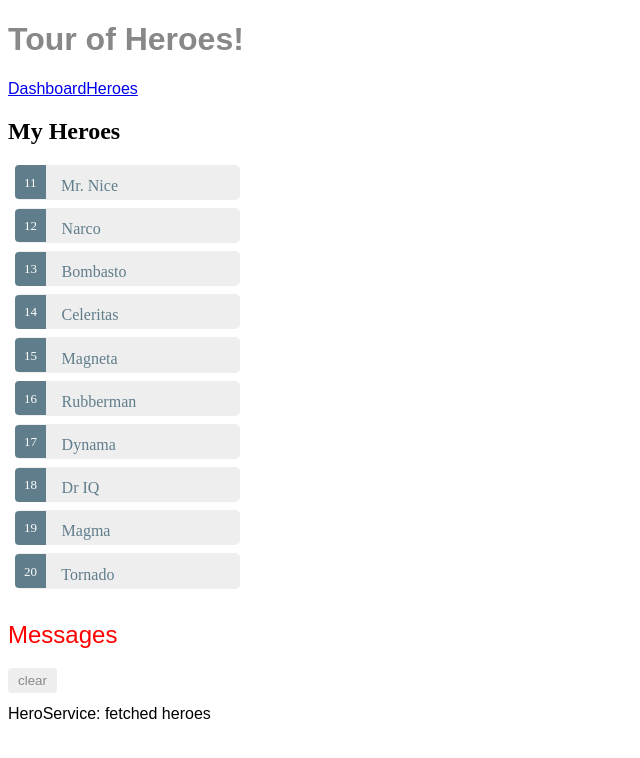
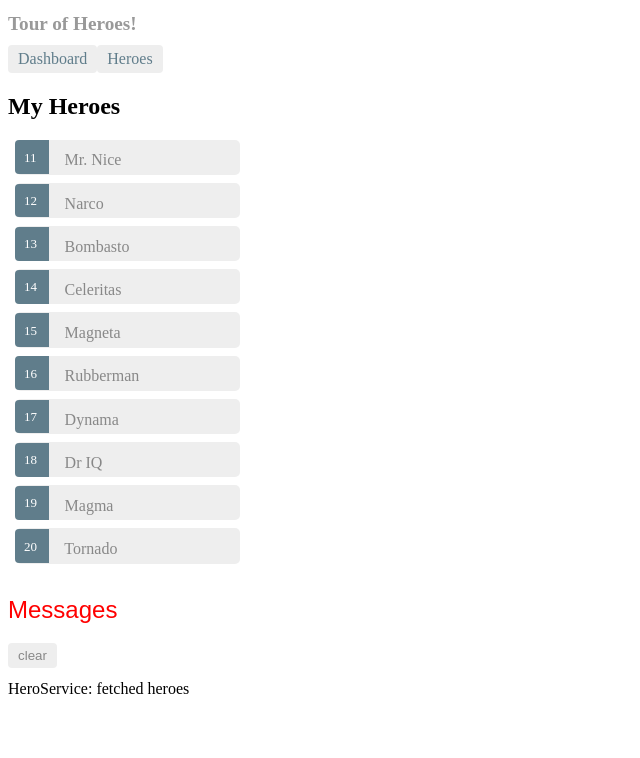
Before and after one commit to akasaki92/angular-tour-of-heroes, an Angular app: page /heroes in a window 1280 px wide. Shown: the top 758 px of the page, without its empty margins (0-640 px from the left). Built offline with nearby package versions, Linux system fonts and the light colour scheme.

Commit message:
fixed heroesComponent CSS styles

```diff
--- a/src/app/app.component.css
+++ b/src/app/app.component.css
@@ -1,21 +1,28 @@
 h1 {
-    color: #888888;
-    font-family: Arial, Helvetica, sans-serif;
-    /* font-size: 250%; */
+    color: #999999;
+    font-size: 1.2em;
+    margin-bottom: 0;
 }
-h2, h3{
-    color: #444444;
-    font-family: Arial, Helvetica, sans-serif;
-    font-weight: lighter;
+h2 {
+    font-size: 2em;
+    margin-top: 0;
+    padding-top: 0;
 }
-body{
-    margin: 2em;
+nav a {
+    padding: 5px 10px;
+    text-decoration: none;
+    margin-top: 10px;
+    display: inline-block;
+    background-color: #eee;
+    border-radius: 4px;
 }
-body, input[text], button{
-    color: #888888;
-    font-family: Cambria, Georgia;
+nav a:visited, a:link {
+    color: #607d8b;
 }
-/* everywhere else */
-* {
-    font-family: Arial, Helvetica, sans-serif;
+nav a:hover {
+    color: #039be5;
+    background-color: #cfd8dc;
 }
+nav a.active {
+    color: #039be5;
+}
--- a/src/app/hero-detail/hero-detail.component.html
+++ b/src/app/hero-detail/hero-detail.component.html
@@ -1,5 +1,4 @@
 <div *ngIf="hero">
-
   <h2>{{hero.name | uppercase}} Details</h2>
   <div><span>id :</span>{{hero.id}}</div>
   <div>
--- a/src/app/hero.service.ts
+++ b/src/app/hero.service.ts
@@ -6,9 +6,7 @@
 import { HEROES } from './mock-heroes';
 import { MessageService } from './message.service';
 
-@Injectable({
-  providedIn: 'root'
-})
+@Injectable({ providedIn: 'root' })
 export class HeroService {
   constructor(private messageService: MessageService) { }
 
--- a/src/app/heroes/heroes.component.css
+++ b/src/app/heroes/heroes.component.css
@@ -1,8 +1,4 @@
 /* HeroesComponent's private CSS styles */
-.selected {
-    background-color: #cfd8dc !important;
-    color: white;
-}
 .heroes {
     margin: 0 0 2em 0;
     list-style-type: none;
@@ -12,29 +8,26 @@
 .heroes li{
     cursor: pointer;
     position: relative;
-    left: 0;
     background-color: #eeeeee;
     margin: .5em;
     padding: .3em 0;
     height: 1.6em;
     border-radius: 5px;
 }
-.heroes li a{
-    text-decoration: none;
-    color: #607d8b;
-}
-.heroes li.selected:hover{
-    background-color: #bbd8dc !important;
-    color: white;
-}
 .heroes li:hover{
     color: #607d8b;
     background-color: #ddd;
     left: .1em;
 }
-.heroes .text{
+.heroes a{
+    color: #888888;
+    text-decoration: none;
     position: relative;
-    top: -3px;
+    display: block;
+    width: 250px;
+}
+.heroes a:hover{
+    color: #607d8b;
 }
 .heroes .badge{
     display: inline-block;
@@ -47,6 +40,7 @@
     left: -1px;
     top: -4px;
     height: 1.8em;
+    min-width: 16px;
     margin-right: .8em;
     border-radius: 4px 0 0 4px;
 }
--- a/src/app/heroes/heroes.component.html
+++ b/src/app/heroes/heroes.component.html
@@ -1,5 +1,4 @@
 <h2>My Heroes</h2>
-
 <ul class="heroes">
   <li *ngFor="let hero of heroes">
     <a routerLink="/detail/{{hero.id}}">
```
Also changed, not shown: src/app/app-routing.module.ts (+9 -11 lines), src/app/app.module.ts (+10 -10 lines), src/app/hero-detail/hero-detail.component.ts (+4 -3 lines).
